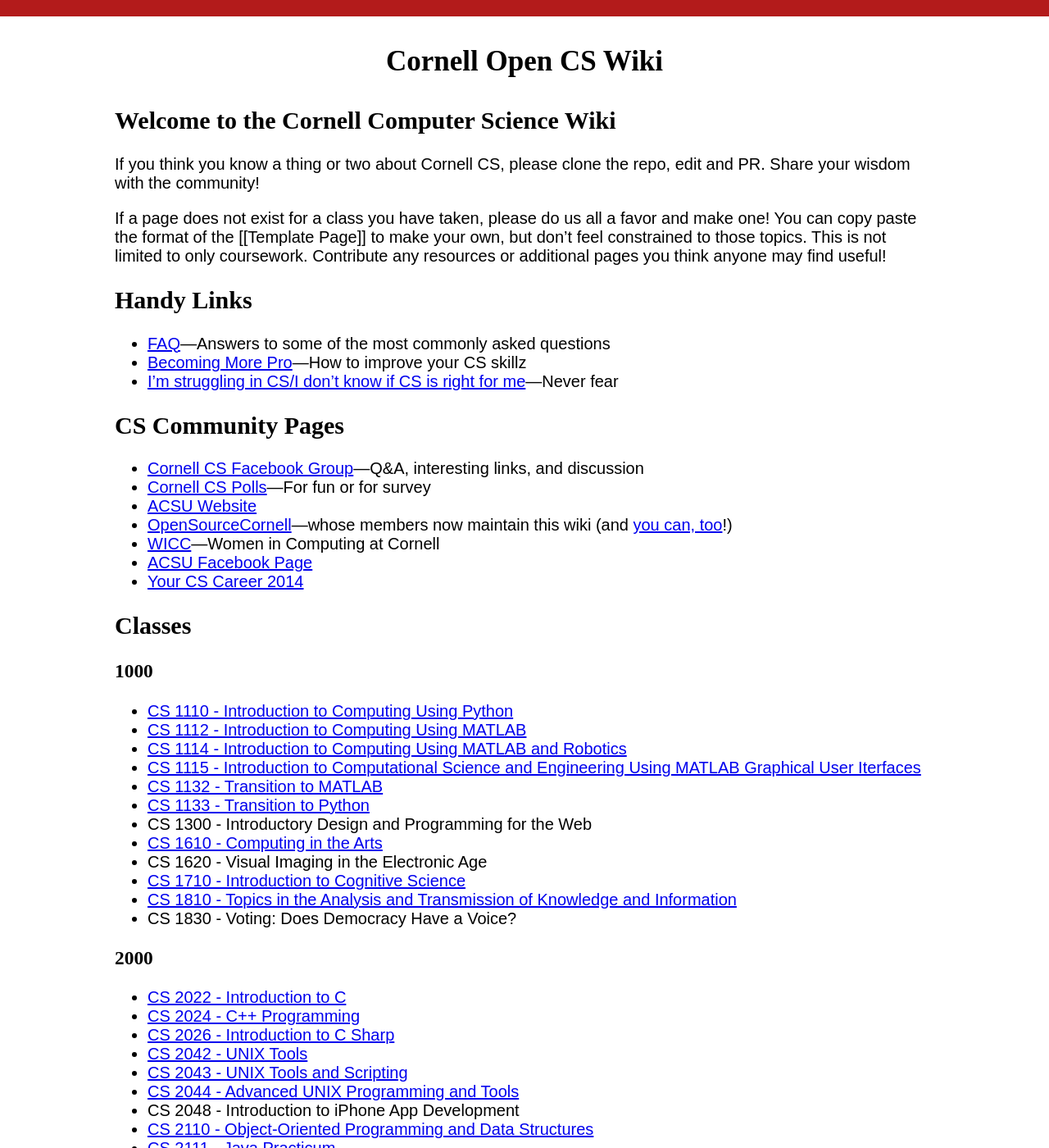
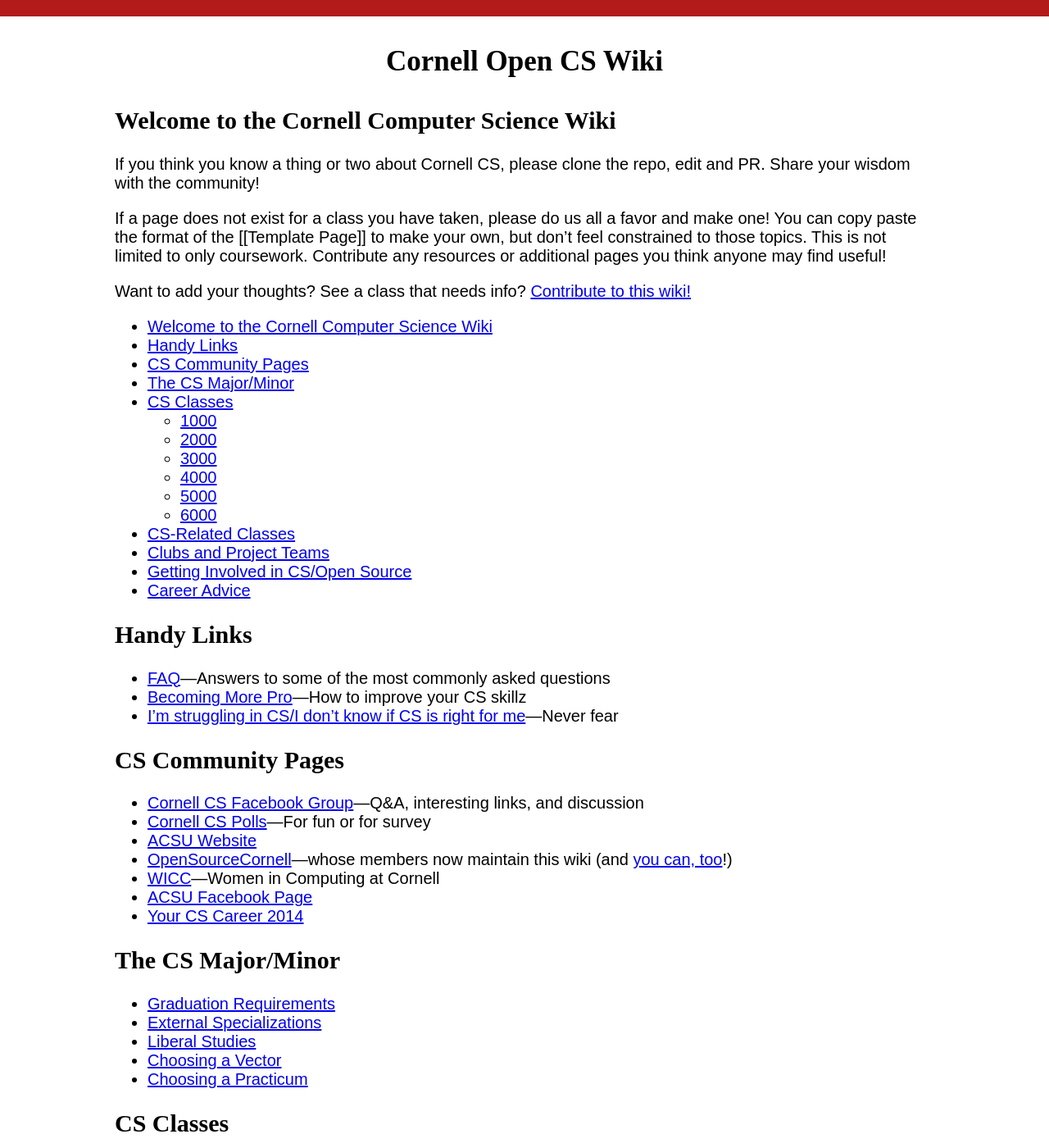
Before and after one commit to CornellCSWiki/CornellCSWiki, a Jekyll site: the page built from index.md, in a window 1280 px wide and 1400 px high. Shown: the whole window at 82% size. Built offline with Jekyll 4.4.1, drawn with Linux system fonts in a browser that asks for light colours; some of the changed text lies outside the part shown.

Commit message:
Add categories for potential interesting things

```diff
--- a/index.md
+++ b/index.md
@@ -8,6 +8,11 @@
 If you think you know a thing or two about Cornell CS, please clone the repo, edit and PR. Share your wisdom with the community!
 
 If a page does not exist for a class you have taken, please do us all a favor and make one! You can copy paste the format of the [[Template Page]] to make your own, but don't feel constrained to those topics. This is not limited to only coursework. Contribute any resources or additional pages you think anyone may find useful!
+
+Want to add your thoughts? See a class that needs info? [Contribute to this wiki!](#)
+
+* TOC
+{:toc}
 
 ## Handy Links
  - [FAQ]({{ site.baseurl }}/faq)—Answers to some of the most commonly asked questions
@@ -23,7 +28,15 @@
  - [ACSU Facebook Page](https://www.facebook.com/CornellACSU)
  - [Your CS Career 2014](https://github.com/bcuccioli/superstar-talk/raw/master/pres.pdf)
 
-## Classes
+## The CS Major/Minor
+
+- [Graduation Requirements](#)
+- [External Specializations](#)
+- [Liberal Studies](#)
+- [Choosing a Vector](#)
+- [Choosing a Practicum](#)
+
+## CS Classes
 
 ### 1000
  - [CS 1110 - Introduction to Computing Using Python]({{ site.baseurl }}/classes/CS1110)
@@ -130,3 +143,11 @@
  - CS 6830 - Cryptography
  - [CS 6840 - Algorithmic Game Theory]({{ site.baseurl }}/classes/CS6840)
  - [CS 6850 - The Structure of Information Networks]({{ site.baseurl }}/classes/CS6850)
+
+## CS-Related Classes
+
+## Clubs and Project Teams
+
+## Getting Involved in CS/Open Source
+
+## Career Advice
```
